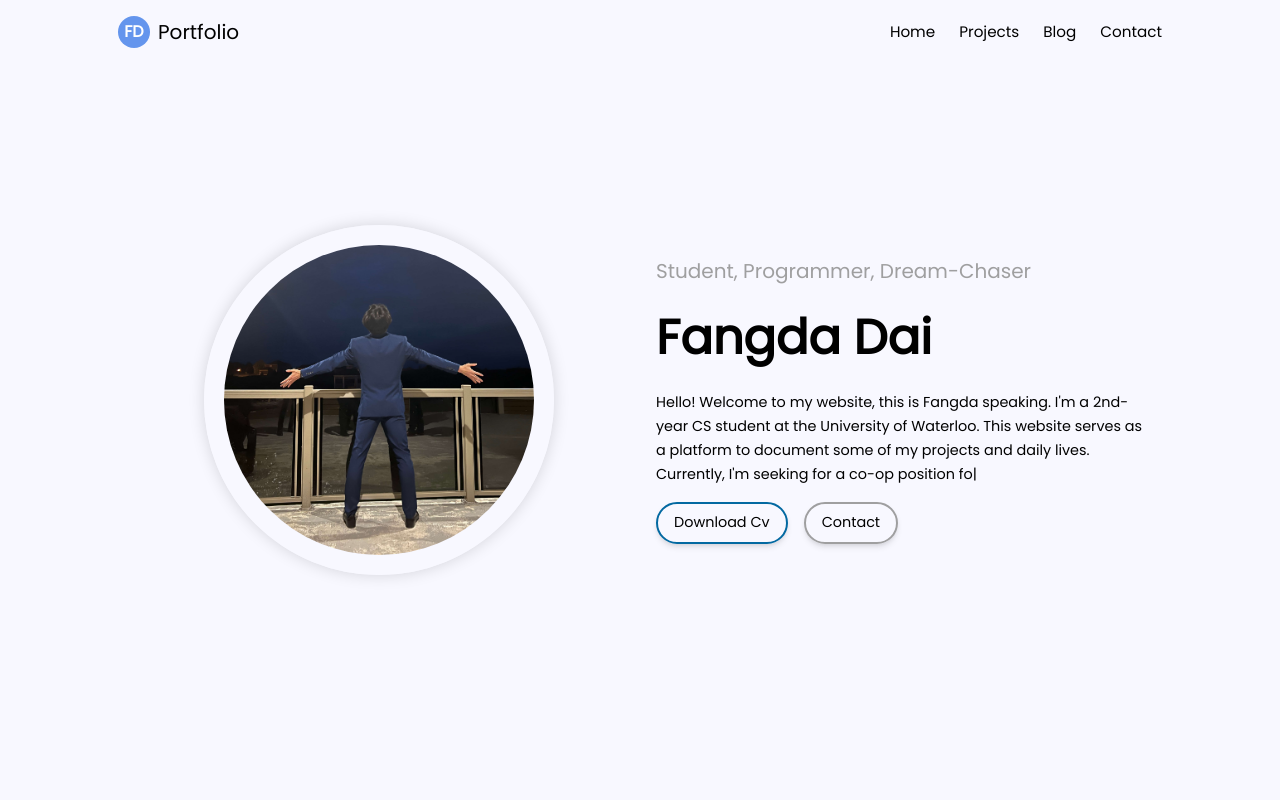
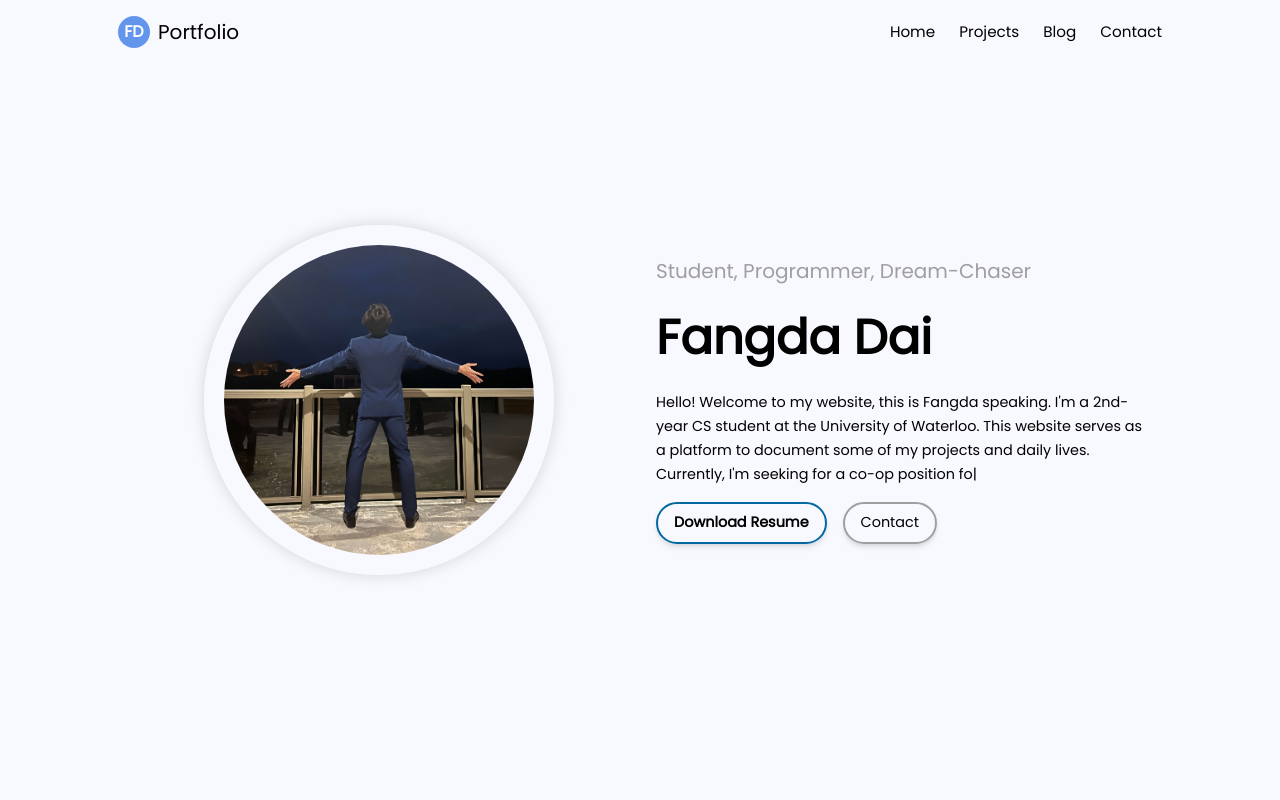
Before and after one commit to fangdadai/portfolio, a React (Vite) app: page / in a window 1280 px wide. Shown: the top 800 px of the page. Built offline with nearby package versions, Linux system fonts and the light colour scheme.

Commit message:
download resume

```diff
--- a/src/components/Home.jsx
+++ b/src/components/Home.jsx
@@ -19,16 +19,6 @@ const ExampleComponent = () => {
       style={{fontSize: '0.9em'}}
     />
   );
-};
-
-const onButtonClick = () => {
-  const pdfUrl = "../public/Fangda_Resume.pdf";
-  const link = document.createElement("a");
-  link.href = pdfUrl;
-  link.download = "Fangda_Resume.pdf";
-  document.body.appendChild(link);
-  link.click();
-  document.body.removeChild(link);
 };
 
 const Home = () => {
@@ -55,12 +45,9 @@ const Home = () => {
           {ExampleComponent()}
           </h3>
           <div className="flex mt-4 gap-4">
-            <button
-              onClick={onButtonClick}
-              className="py-2 px-4 border-[2px] border-blue border-solid text-[0.9rem] rounded-[2.2rem] shadow-md"
-            >
-              Download Cv
-            </button>
+            <a className="py-2 px-4 border-[2px] border-blue border-solid text-[0.9rem] rounded-[2.2rem] shadow-md"
+               href="Fangda_Resume.pdf" download><strong>Download Resume</strong>
+            </a>
             <a
               href="#contact"
               className="py-2 px-4 border-[2px] border-solid border-grey text-[0.9rem] rounded-[2.2rem] shadow-md"
```
